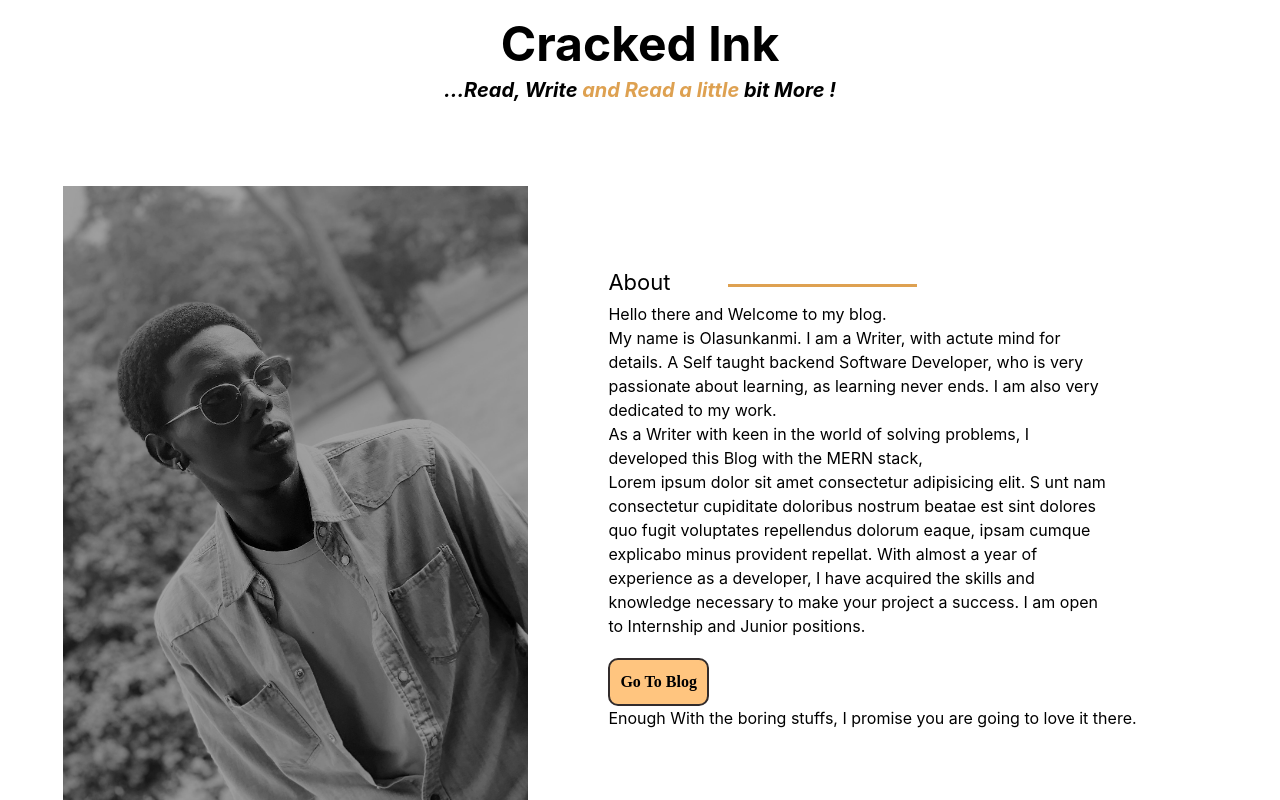
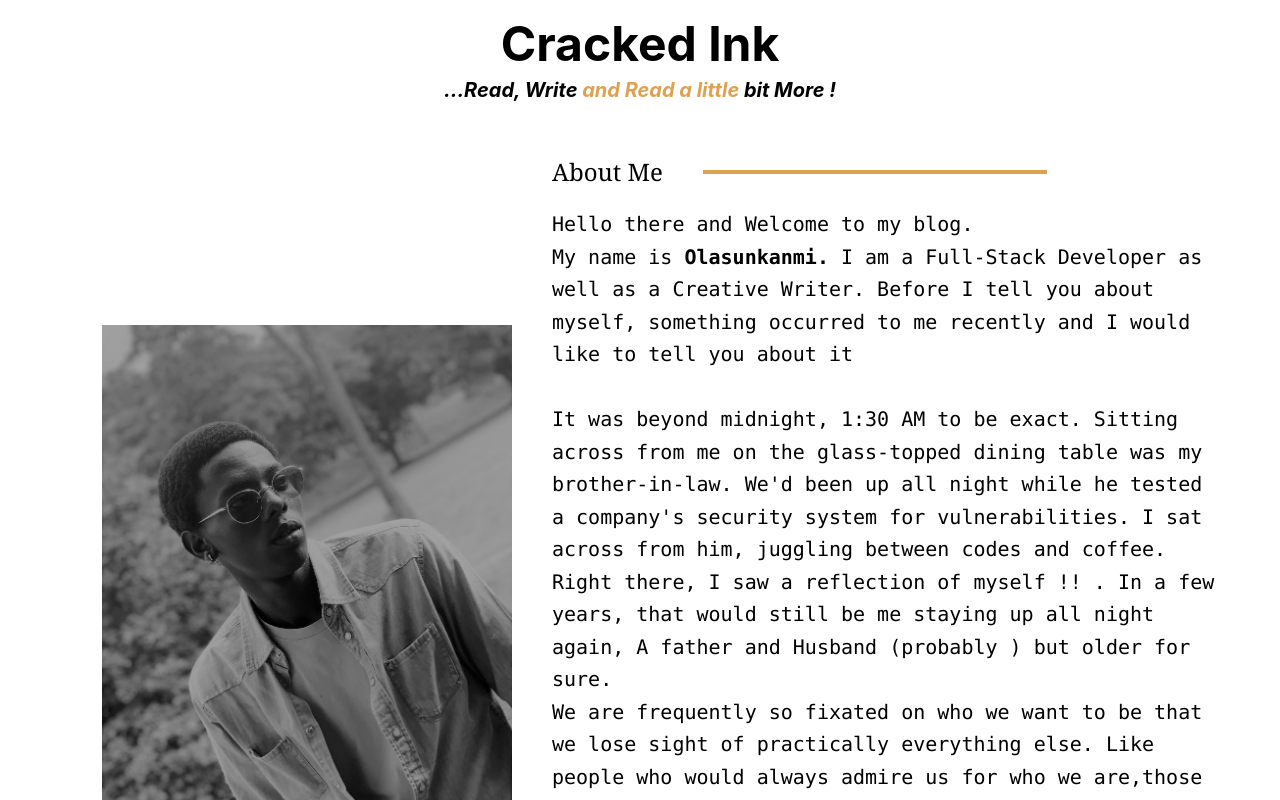
Before and after one commit to Olatisunkanmi/The-Cracked-Ink, a React (Create React App) app in the folder Client/: page / in a window 1280 px wide. Shown: the top 800 px of the page. Built offline with nearby package versions, Linux system fonts and the light colour scheme.

Commit message:
Update About.jsx

```diff
--- a/Client/src/Pages/About/About.jsx
+++ b/Client/src/Pages/About/About.jsx
@@ -1,4 +1,4 @@
-import './About.css';
+// import './About.css';
 import {Link } from "react-router-dom"
 import {Header } from '../../Component/Index';
 import profileImage from '../../Assests/sk.jpg';
@@ -8,84 +8,89 @@ import {Facebook, GitHub, Instagram, LinkedIn, Twitter } from '@material-ui/icon
 const About = () => {
 
   return (
-    <>
+    <div>
     <Header />
-    <div class="body--container">
 
 
-                <div class="img--div">
-                <img src={profileImage} alt="" class="about-me-img" />
+    <div className="flex flex-col w-full md:flex-row m-auto items-center justify-around ">
+
+
+                <div className="md:w-2/5 m-auto justify-end flex">
+                <img src={profileImage} alt="" className=" md:w-4/5 " />
 
                 </div>
 
-                <div class="details--div">
+                <div className=" w-full md:w-3/5 p-10 flex flex-col">
 
-                                <div class="top--details">
 
-                                        <div class="header">
-                                        <h3 class="header--h3">About </h3>
-
-                                        <hr class="header--hr"/>
+                                        <div className="flex flex-row items-center">
+                                        <h3 className="text-2xl font-serif ">About Me </h3>
+                                        <hr
+                                        className='w-1/2 border-2 border-veryLightBrown ml-10'/>
                                         </div>
 
-                                        <div class="top--details--div">
-                                                    <div class="about--me--details">
-                                                    <p class="about--me--details--para">
+                                        <div className="mt-5 max-w-2xl ">
+
+                                                    <p className="font-mono text-xl leading-relaxed">
                                                     Hello there and Welcome to my blog. <br />
-                                                    My name is <span className=''>Olasunkanmi. </span>
-                                                    I am a Writer, with actute mind for details. A Self taught backend Software Developer, who is very passionate about learning, as learning never ends.
-                                                    I am also very dedicated to my work.
+                                                    My name is <span className='font-bold text-black text-1xl'>Olasunkanmi. </span>
+                                                    I am a Full-Stack Developer as well as a Creative Writer.
+                                                    Before I tell you about myself, something occurred to me recently and I would like to tell you about it
                                                     <br />
+                                                    <br />
+                                                    It was beyond midnight, 1:30 AM to be exact.
+                                                    Sitting across from me on the glass-topped dining table was my brother-in-law.
+                                                    We'd been up all night while he tested a company's security system for vulnerabilities.
+                                                    I sat across from him, juggling between codes and coffee. Right there, I saw a reflection of myself !! .
+                                                    In a few years, that would still be me
+                                                    staying up all night again, A father and Husband (probably ) but older for sure.
+                                                    <br />
+                                                    We are frequently so fixated on who we want to be that we lose sight of practically everything else.
+                                                    Like people who would always admire us for who we are,those who would make sure we never have as much as a scowl on our face.
+                                                    It was then that I decided to start a blog.
+                                                    "My own corner," I murmured to myself.
+                                                    A place where I can simply appreciate and ponder on everything around me.
                                                     </p>
 
-                                                    <p>
-                                                      As a Writer with keen in the world of solving problems, I developed this Blog with the MERN stack,
-                                                    <br />
-                                                    Lorem ipsum dolor sit amet consectetur adipisicing elit. S
-                                                    unt nam consectetur cupiditate doloribus nostrum beatae est
-                                                    sint dolores quo fugit voluptates repellendus dolorum eaque,
-                                                    ipsam cumque explicabo minus provident repellat.
-                                                    With almost a year of experience as a developer,
-                                                    I have acquired the skills and knowledge
-                                                    necessary to make your project a success. I am open to Internship and Junior positions.
-                                                    </p>
-                                                    </div>
 
                                         </div>
-                                </div>
+
 
                                 <div>
-                                <button className='blog-btn'>
+                                <button className='mt-10 border-4 p-3 bg-veryLightBrown rounded-lg font-bold' >
                                   <Link to="/posts/" className='link'>
                                       Go To Blog
                                   </Link>
 
                                  </button>
-                                <p>Enough With the boring stuffs, I promise you are going to love it there.</p>
-                        </div>
+                                <p className="">Enough With the boring stuffs, I promise you are going to love it there.</p>
+                            </div>
             </div>
 
 
 </div>
 
 <footer>
-            <div className="wrapper--container">
+            <div className="">
 
-                        <div className="contact--div">
-                        <button className='contact--btn'>Contact Me!</button>
+                        <div className="">
+                        <button className=''>Contact Me!</button>
 
-                        <button>
-                                  <Link to="/admin-login/edit">
-                                   Login as Admin
-                                  </Link>
 
-                                 </button>
                         <p>Everything Begins with an Hello !</p>
                         </div>
 
-                        <div className="social--icons">
+                        <div className="">
+
+                        </div>
 
 
+                        <div>
+                              <button>
+                              <Link to="/admin-login/edit">
+                              Login as Admin
+                              </Link>
+                            </button>
                         </div>
 
 
@@ -95,7 +100,7 @@ const About = () => {
 
 
 
-    </>
+    </div>
   )
 }
 
```
